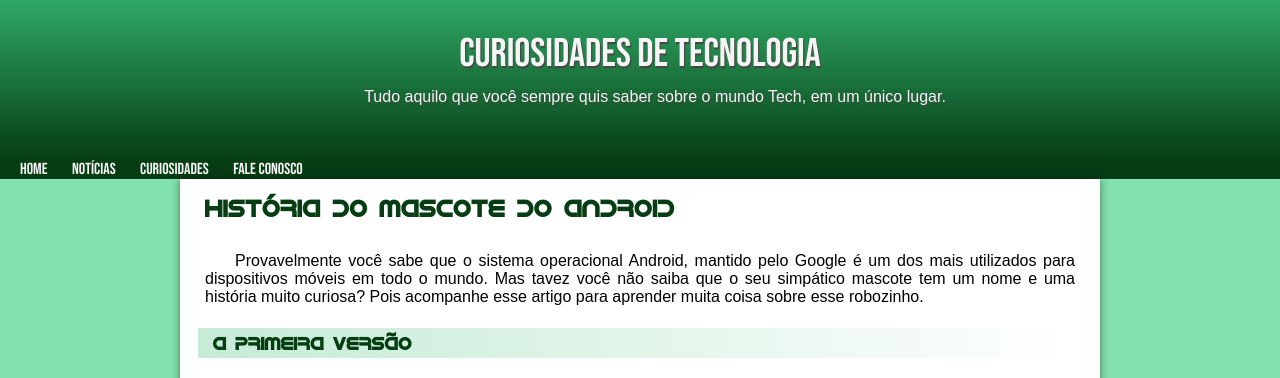
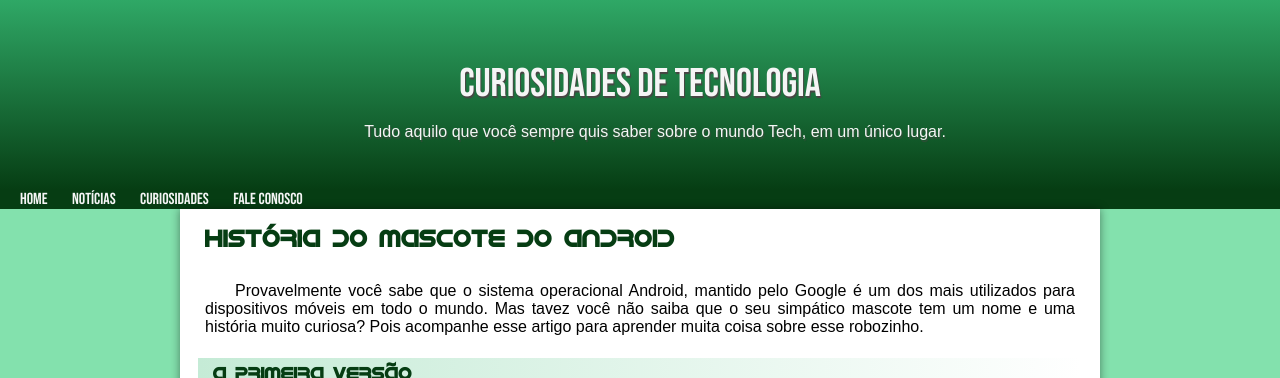
Before and after one commit to flavioviniciusteixeira/mini-projeto-android, a plain HTML site: page index.html in a window 1280 px wide. Shown: the top 378 px of the page. Drawn offline with Linux system fonts and the light colour scheme.

Commit message:
alterei o cabeçalho

```diff
--- a/style.css
+++ b/style.css
@@ -20,8 +20,11 @@ body{
 }
 
 header{
+    min-width: 444px;
     background-image: linear-gradient(to bottom, var(--cor3), var(--cor5));
     min-height: 160px;
+    text-align: center;
+    padding-top: 30px;
 }
 .titulo-principal{
     font-family:'Bebas';
@@ -35,7 +38,7 @@ padding-top: 30px;
 }
 .bub-cabecalho{
     text-align: center;
-    padding-top: 10px;
+
     color: whitesmoke;
     text-shadow: 1px 2px 1px rgba(73, 68, 68, 0.622);
 
```
